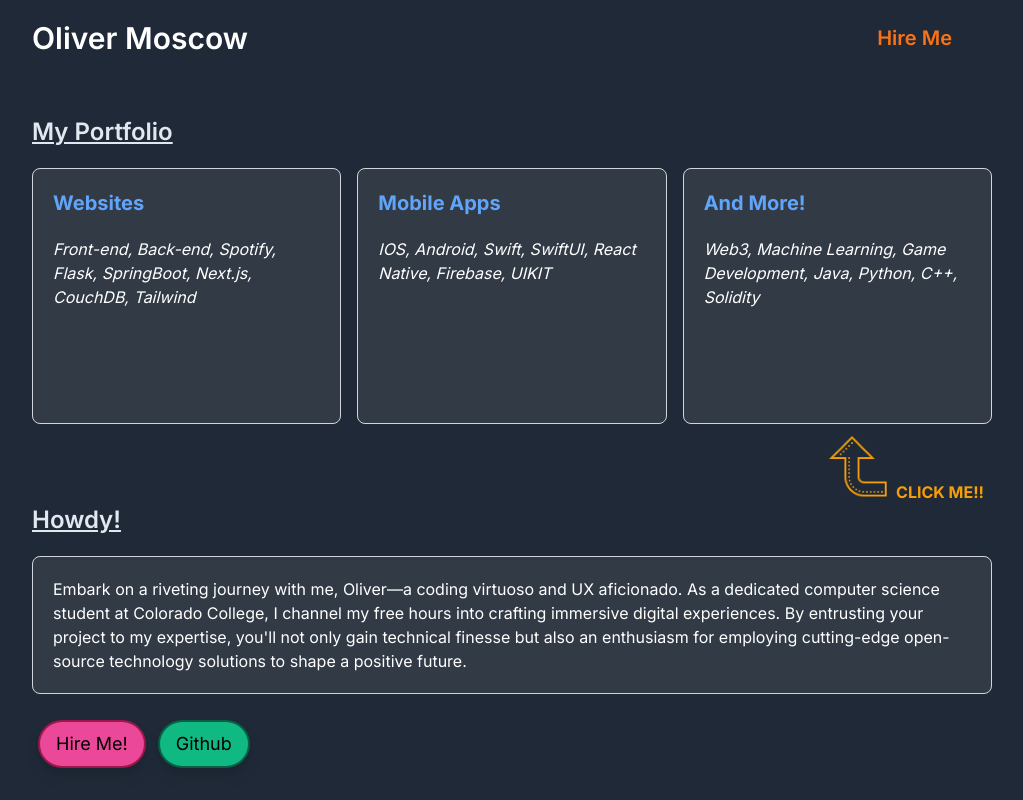
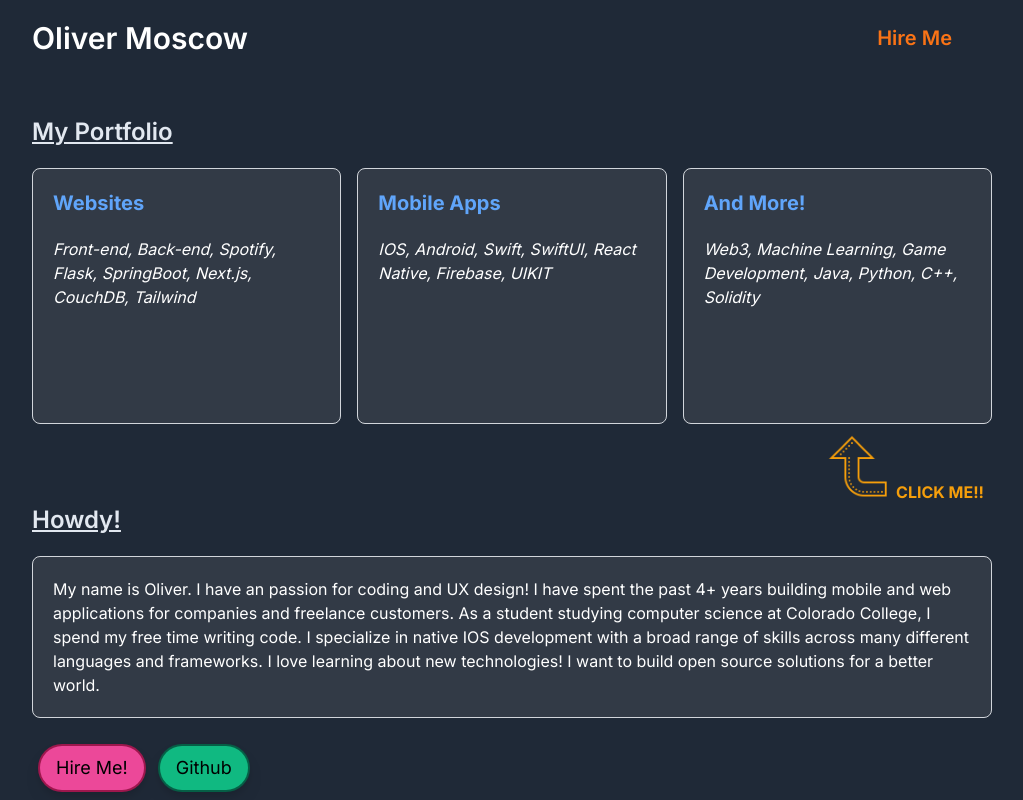
Before and after one commit to OliverMoscow/personal-website, a Next.js app: page / in a window 1280 px wide. Shown: the top 800 px of the page, without its empty margins (128-1151 px from the left). Built offline with nearby package versions, Linux system fonts and the light colour scheme.

Commit message:
Revert "enhance text with chatgpt"
This reverts commit e16dad9caaf1733d7a9c61615ce0b18d8209337b.

```diff
--- a/pages/index.tsx
+++ b/pages/index.tsx
@@ -76,7 +76,7 @@ export default function HireMe() {
             solutions for a{" "}
             <span className="text-sky-600 font-bold">better world</span>.
           </p> */}
-          <p>Embark on a riveting journey with me, Oliver—a coding virtuoso and UX aficionado. As a dedicated computer science student at Colorado College, I channel my free hours into crafting immersive digital experiences. By entrusting your project to my expertise, you'll not only gain technical finesse but also an enthusiasm for employing cutting-edge open-source technology solutions to shape a positive future.</p>
+          <p>My name is Oliver. I have an passion for coding and UX design! I have spent the past 4+ years building mobile and web applications for companies and freelance customers. As a student studying computer science at Colorado College, I spend my free time writing code. I specialize in native IOS development with a broad range of skills across many different languages and frameworks. I love learning about new technologies! I want to build open source solutions for a better world.</p>
         </div>
         <Link href="/hire">
         <button className="m-2 text-lg px-4 py-2 rounded-full ring ring-[2px] ring-pink-800 text-black drop-shadow-lg bg-pink-500 hover:bg-pink-400 hover:ring-pink-600 bg-opacity-100">
```
Also changed, not shown: 1 other file (tests, documents, lock files or other folders).
